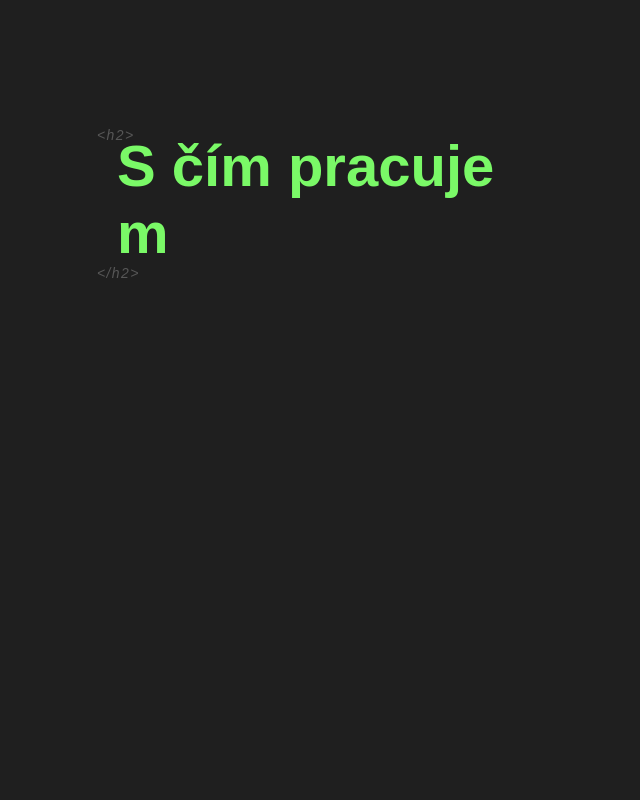
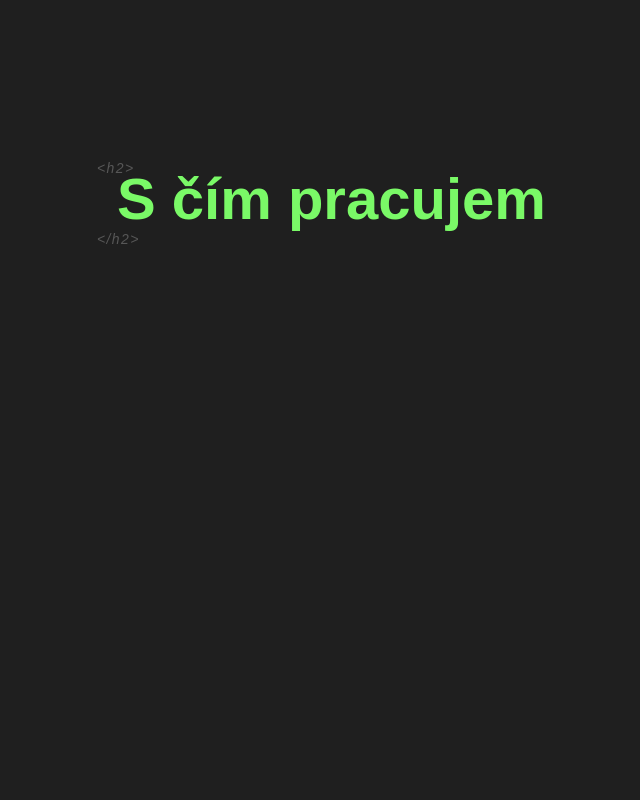
Before and after one commit to DiNNoZZo/jan-vlcko-v3, a Next.js app: page / in a window 1280 px wide. Shown: the part 1380-2180 px from the top of the page, without its empty margins (93-733 px from the left). Built offline with nearby package versions, Linux system fonts and the light colour scheme; a web font is replaced by a local one.

Commit message:
fix issue

```diff
--- a/components/loader-nprogress/progress.js
+++ b/components/loader-nprogress/progress.js
@@ -23,7 +23,7 @@ const Progress = ({ isRouteChanging }) => {
         <div className={classes.logo}>
           <JLogo />
         </div>
-        <p className={classes.loading__text}>Smoothy loading, just wait...</p>
+        <p className={classes.loading__text}>Loading...</p>
         <Bar animationDuration={animationDuration} progress={progress} />
       </Container>
     </LoadPage>
--- a/components/titles/second-title.module.scss
+++ b/components/titles/second-title.module.scss
@@ -6,6 +6,7 @@
   margin-bottom: 3.5rem;
   color: var(--secondary-c);
   hyphens: none;
+  white-space: nowrap;
 
   @include respond(w-600) {
     font-size: 4rem;
--- a/package.json
+++ b/package.json
@@ -13,6 +13,7 @@
     "aos": "^3.0.0-beta.6",
     "dotenv": "^10.0.0",
     "formik": "^2.2.9",
+    "jspdf": "^2.4.0",
     "next": "11.1.2",
     "nodemailer": "^6.7.0",
     "nprogress": "^0.2.0",
```
Also changed, not shown: 1 other file (tests, documents, lock files or other folders).
